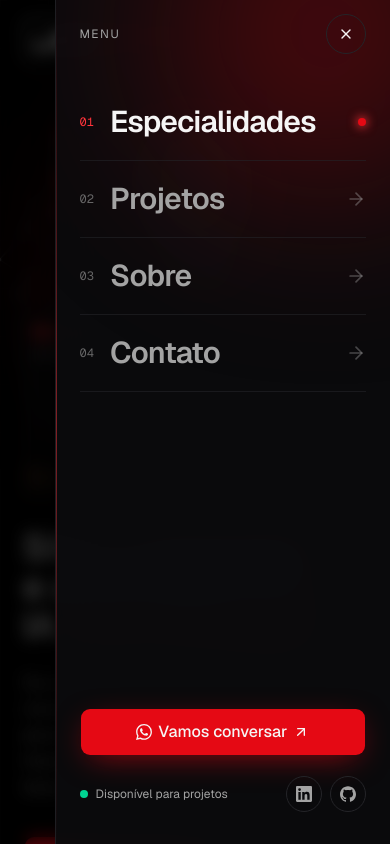
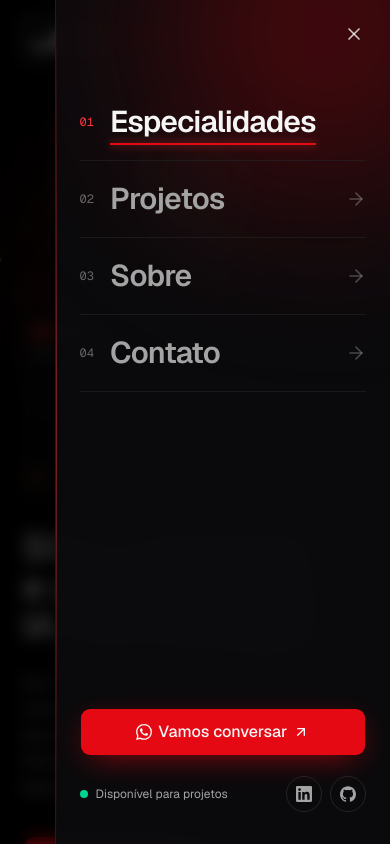
Before and after one commit to douglasalvesdigital/lp-pessoal, a Next.js app: page / in a window 390 px wide. Both pictures are taken after a click on the button 337 px from the left and 41 px from the top of the page. Shown: the top 844 px of the page. Built offline with nearby package versions, Linux system fonts and the light colour scheme.

Commit message:
style: sublinhado animado no menu e ajustes no mobile
Sublinhado cresce da esquerda pra direita no hover e na seção ativa, botão do menu sem círculo, gaveta sem o rótulo e brilho dos cards de especialidade mais suave no celular.

```diff
--- a/src/components/site-header.tsx
+++ b/src/components/site-header.tsx
@@ -13,6 +13,10 @@ import {
 } from "@/components/brand-icons"
 import { site } from "@/lib/site"
 import { cn } from "@/lib/utils"
+
+/** Sublinhado (::after) que cresce da esquerda pra direita. */
+const UNDERLINE =
+  "after:bg-red-primary after:absolute after:-bottom-0.5 after:left-0 after:h-px after:w-full after:origin-left after:scale-x-0 after:shadow-[0_0_8px_rgb(255_52_59/0.8)] after:transition-transform after:duration-300 after:ease-out"
 
 const links = [
   { href: "#especialidades", label: "Especialidades" },
@@ -113,19 +117,23 @@ export function SiteHeader() {
                     href={link.href}
                     aria-current={current === link.href ? "true" : undefined}
                     className={cn(
-                      "relative rounded-full px-4 py-2 text-sm transition-colors",
+                      "group/link px-4 py-2 text-sm transition-colors",
                       current === link.href
                         ? "text-foreground"
                         : "text-muted-foreground hover:text-foreground",
                     )}
                   >
+                    {/* Sublinhado cresce da esquerda pra direita: no hover e na seção ativa */}
+                    <span
+                      className={cn(
+                        "relative",
+                        UNDERLINE,
+                        "group-hover/link:after:scale-x-100",
+                        current === link.href && "after:scale-x-100",
+                      )}
+                    >
                       {link.label}
-                    {current === link.href && (
-                      <motion.span
-                        layoutId="nav-dot"
-                        className="bg-red-primary absolute bottom-0.5 left-1/2 size-1 -translate-x-1/2 rounded-full shadow-[0_0_8px_1px_rgb(255_52_59/0.7)]"
-                      />
-                    )}
+                    </span>
                   </a>
                 </li>
               ))}
@@ -151,9 +159,9 @@ export function SiteHeader() {
               aria-label={open ? "Fechar menu" : "Abrir menu"}
               aria-expanded={open}
               aria-controls="menu-mobile"
-              className="border-border flex size-10 items-center justify-center rounded-full border md:hidden"
+              className="text-foreground/80 hover:text-foreground -mr-2 flex size-10 items-center justify-center transition-colors md:hidden"
             >
-              {open ? <X className="size-4" /> : <Menu className="size-4" />}
+              {open ? <X className="size-5" /> : <Menu className="size-5" />}
             </button>
           </div>
         </div>
@@ -223,17 +231,14 @@ function MobileDrawer({
               className="via-red-light/50 pointer-events-none absolute inset-y-0 left-0 w-px bg-gradient-to-b from-transparent to-transparent"
             />
 
-            <div className="relative flex h-[4.25rem] items-center justify-between px-6">
-              <span className="text-muted-foreground text-xs tracking-[0.12em] uppercase">
-                Menu
-              </span>
+            <div className="relative flex h-[4.25rem] items-center justify-end px-4">
               <button
                 type="button"
                 onClick={onClose}
                 aria-label="Fechar menu"
-                className="border-border hover:border-red-primary/50 flex size-10 items-center justify-center rounded-full border transition-colors"
+                className="text-foreground/80 hover:text-foreground flex size-10 items-center justify-center transition-colors"
               >
-                <X className="size-4" />
+                <X className="size-5" />
               </button>
             </div>
 
@@ -263,19 +268,21 @@ function MobileDrawer({
                       >
                         {String(i + 1).padStart(2, "0")}
                       </span>
+                      <span className="flex-1">
                         <span
                           className={cn(
-                          "flex-1 text-3xl font-semibold tracking-tight transition-colors",
+                            "relative text-3xl font-semibold tracking-tight transition-colors",
+                            UNDERLINE,
+                            "after:-bottom-1 after:h-0.5",
                             active
-                            ? "text-foreground"
+                              ? "text-foreground after:scale-x-100 after:delay-300"
                               : "text-muted-foreground group-hover/item:text-foreground",
                           )}
                         >
                           {link.label}
                         </span>
-                      {active ? (
-                        <span className="bg-red-primary size-2 rounded-full shadow-[0_0_10px_2px_rgb(255_52_59/0.7)]" />
-                      ) : (
+                      </span>
+                      {!active && (
                         <ArrowUpRight className="text-muted-foreground/40 size-5 rotate-45 transition-transform group-hover/item:rotate-0" />
                       )}
                     </a>
--- a/src/components/specialties.tsx
+++ b/src/components/specialties.tsx
@@ -233,8 +233,10 @@ function StackCard({
           <div
             aria-hidden
             className={cn(
-              "bg-red-dark/45 pointer-events-none absolute size-[28rem] rounded-full blur-[120px]",
-              index % 2 === 0 ? "-top-56 -left-40" : "-right-40 -bottom-56",
+              "bg-red-dark/20 pointer-events-none absolute size-72 rounded-full blur-[100px] lg:bg-red-dark/45 lg:size-[28rem] lg:blur-[120px]",
+              index % 2 === 0
+                ? "-top-32 -left-24 lg:-top-56 lg:-left-40"
+                : "-right-24 -bottom-32 lg:-right-40 lg:-bottom-56",
             )}
           />
 
```
Lines whose indentation alone changed are shown as unchanged.
